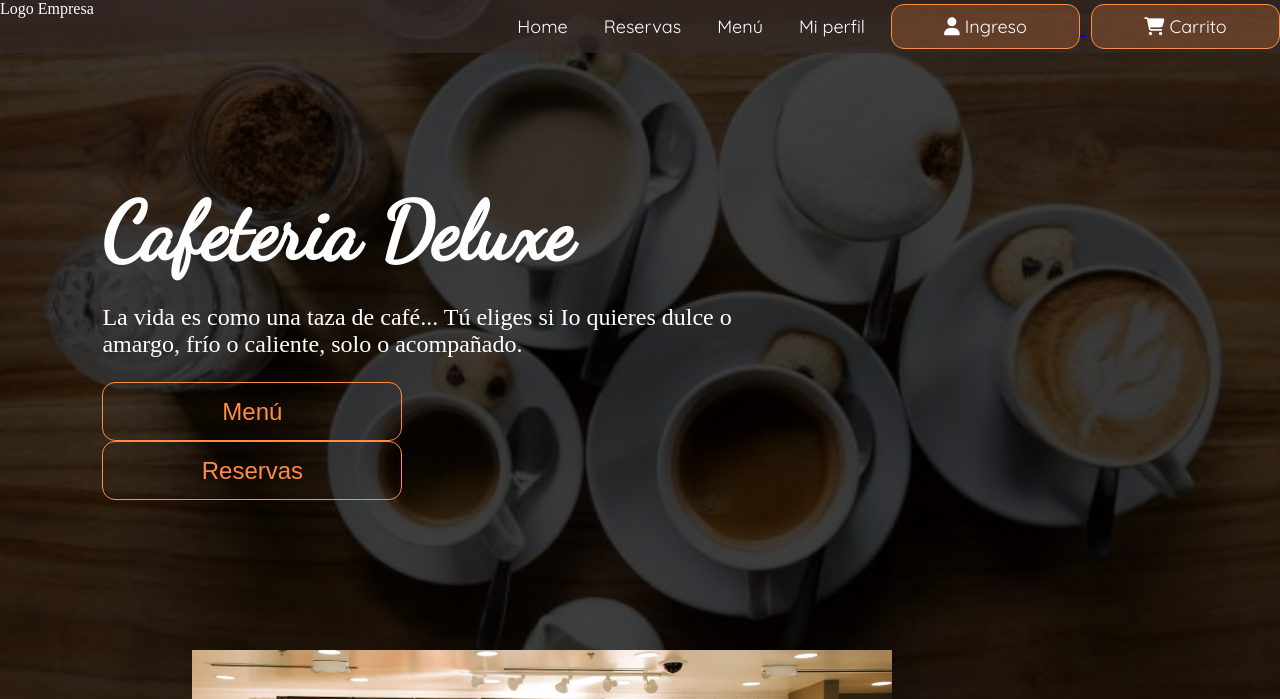
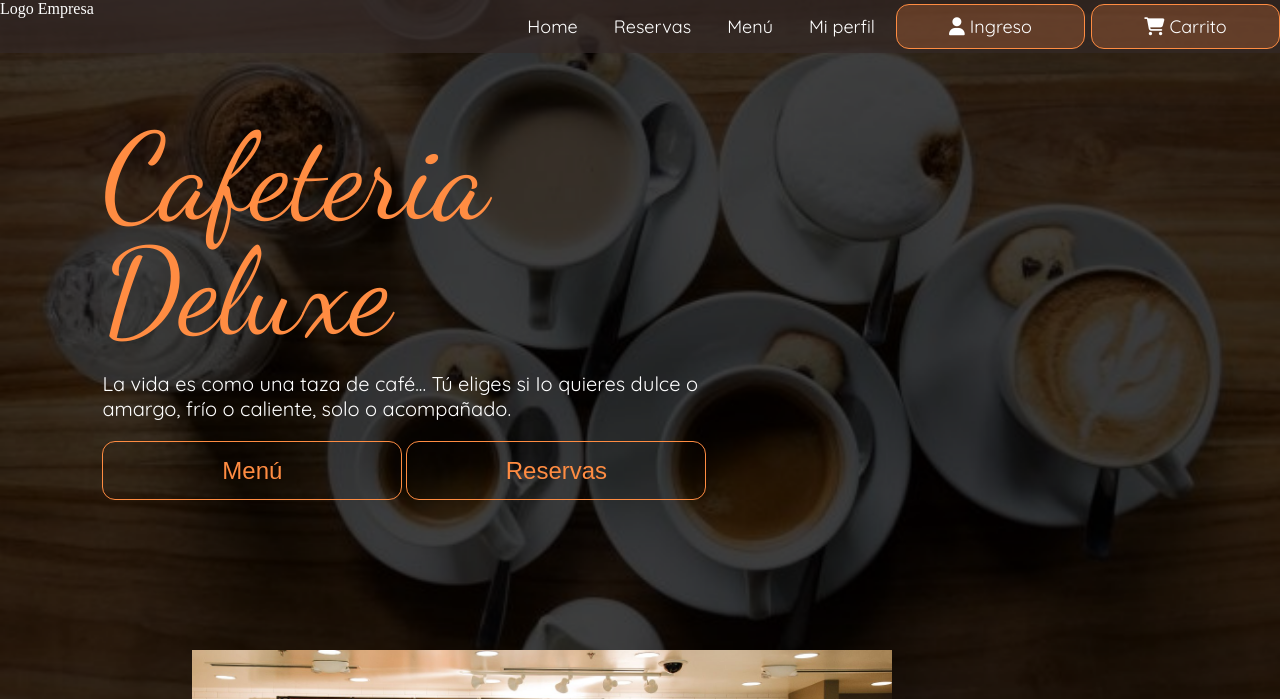
Before and after one commit to yeuryf007/Web-Cafeteria, a PHP site: page / in a window 1280 px wide. Shown: the top 699 px of the page. Run offline with PHP 8.4, Linux system fonts and the light colour scheme; some libraries are stand-ins or nearby versions; some web fonts are replaced.

Commit message:
los links no se expanden

```diff
--- a/css/stylehome.css
+++ b/css/stylehome.css
@@ -24,10 +24,14 @@
     z-index: 999;
 }
 
+.a-button{
+    display: inline-block;
+    border-radius: 13px;
+}
+
 .titulo{
     align-items: center;
     justify-content: center;
-    color: white;
     margin-bottom: 200px;
     margin-top: auto;
     margin-left: 8%;
@@ -36,13 +40,20 @@
 }
 
 .titulo>h1{
-    font-size: 80px;
+    font-size: 120px;
+    color: #FF8C42;
     font-family: "Dancing Script";
     margin-bottom: 0;
+    line-height: 115px;
+    font-weight: 400;
 }
 
 .titulo>p{
-    font-size: x-large;
+    font-family: 'Quicksand';
+    font-style: normal;
+    font-weight: 400;
+    font-size: 20px;
+    color: #ffffff;
 }
 
 .bg-image {
@@ -134,6 +145,7 @@
     margin-left: 5px;
     font-size:  large;
     font-family: 'Quicksand';
+    margin: 0;
 }
 .boton2:hover{
     background-color: #FF8C42;
@@ -148,10 +160,12 @@
     border: 1px solid #FF8C42;
     border-radius: 13px;
     color: #FF8C42;
-    margin-right: 20px;
     font-size:  x-large;
     align-self: center;
+    padding: 10px;
+    margin: 0;
 }
+
 .boton3:hover{
     background-color: #FF8C42;
     cursor: pointer;
--- a/index.php
+++ b/index.php
@@ -23,13 +23,13 @@
             <!--
                 el enlace del boton de ingreso se pega al boton de carrito, hay que hacerle hide al boton de carrito hasta que alguien ingrese
             -->
-            <a href="ingreso.php">
+            <a class="a-button" href="ingreso.php">
                 <button class="boton2">
                     <i class="fa-solid fa-user" style="color: #ffffff;"></i>
                     Ingreso
                 </button>
             </a>
-            <a href="carrito.php">
+            <a class="a-button" href="carrito.php">
                 <button class="boton2">
                     <i class="fa-solid fa-cart-shopping" style="color: #ffffff;"></i>
                     Carrito
@@ -40,8 +40,8 @@
         <div class="titulo">
             <h1>Cafeteria Deluxe</h1>
             <p>La vida es como una taza de café... Tú eliges si Io quieres dulce o amargo, frío o caliente, solo o acompañado.</p>
-            <a href="menu.php"><button class="boton3">Menú</button></a>
-            <a href="reservas.php"><button class="boton3">Reservas</button></a>
+            <a class="a-button" href="menu.php"><button class="boton3">Menú</button></a>
+            <a class="a-button" href="reservas.php"><button class="boton3">Reservas</button></a>
         </div>
     </header>
     <main>
```
